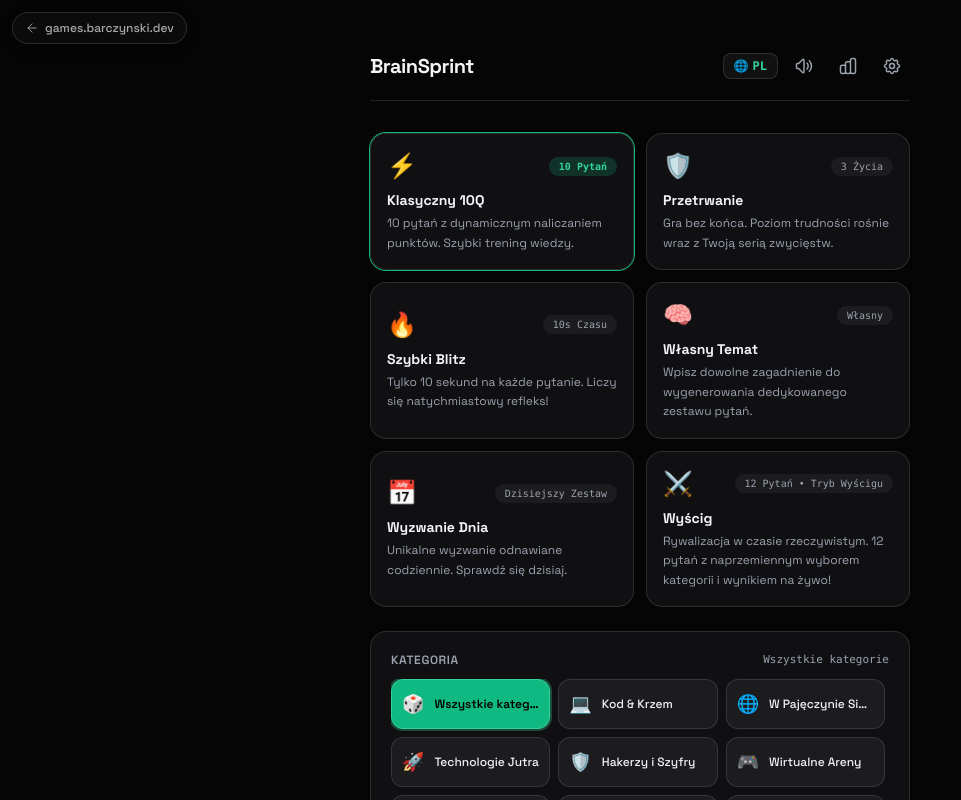
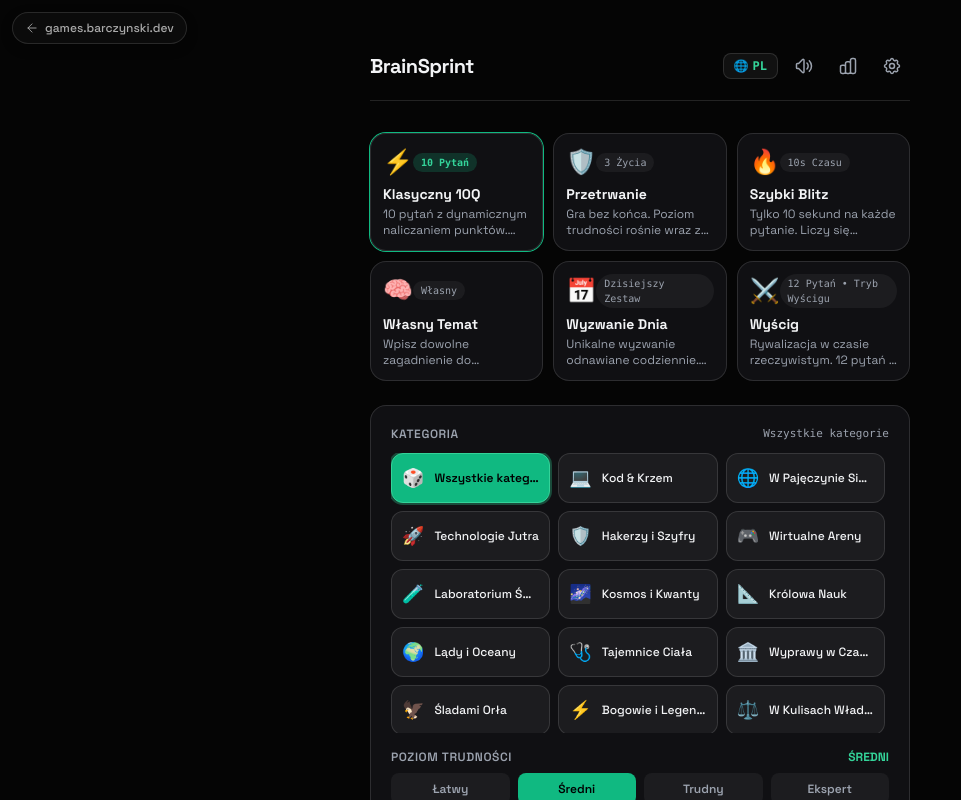
Before and after one commit to adambar88/quiz-game, a React (Vite) app: page / in a window 1280 px wide. Shown: the top 800 px of the page, without its empty margins (0-961 px from the left). Built offline with nearby package versions, Linux system fonts and the light colour scheme; no server answers.

Commit message:
style(modes): layout game modes in compact 3x2 grid (2 rows)

```diff
--- a/src/components/ModeSelector.tsx
+++ b/src/components/ModeSelector.tsx
@@ -34,8 +34,8 @@ export const ModeSelector: React.FC = () => {
         </div>
       )}
 
-      {/* Mode Selection Cards */}
-      <div className="grid grid-cols-1 sm:grid-cols-2 gap-3">
+      {/* Mode Selection Cards (3 columns x 2 rows = 6 compact cards) */}
+      <div className="grid grid-cols-2 sm:grid-cols-3 gap-2 sm:gap-2.5">
         {modeKeys.map((modeId) => {
           const m = t.modes[modeId];
           const active = mode === modeId;
@@ -43,24 +43,26 @@ export const ModeSelector: React.FC = () => {
             <button
               key={modeId}
               onClick={() => quizStore.setMode(modeId)}
-              className={`p-4 rounded-xl text-left transition-all relative glass-panel ${
+              className={`p-2.5 sm:p-3 rounded-xl text-left transition-all relative glass-panel flex flex-col justify-between h-full ${
                 active
                   ? 'border-emerald-500 bg-emerald-500/10 ring-1 ring-emerald-500'
                   : 'hover:border-[var(--border-hover)]'
               }`}
             >
-              <div className="flex items-center justify-between mb-2">
-                <span className="text-2xl">{modeIcons[modeId]}</span>
+              <div className="flex items-center justify-between mb-1.5">
+                <span className="text-xl sm:text-2xl">{modeIcons[modeId]}</span>
                 <span
-                  className={`text-[10px] font-mono px-2.5 py-0.5 rounded-full ${
+                  className={`text-[9px] sm:text-[10px] font-mono px-2 py-0.5 rounded-full ${
                     active ? 'bg-emerald-500/20 text-emerald-400 font-bold' : 'bg-white/5 text-[var(--text-dim)]'
                   }`}
                 >
                   {m.badge}
                 </span>
               </div>
-              <h3 className="font-bold text-sm mb-1">{m.title}</h3>
-              <p className="text-xs text-[var(--text-dim)] leading-relaxed">{m.description}</p>
+              <div>
+                <h3 className="font-bold text-xs sm:text-sm mb-0.5 truncate">{m.title}</h3>
+                <p className="text-[10px] sm:text-xs text-[var(--text-dim)] leading-tight line-clamp-2">{m.description}</p>
+              </div>
             </button>
           );
         })}
```
Also changed, not shown: 1 other file (tests, documents, lock files or other folders).
